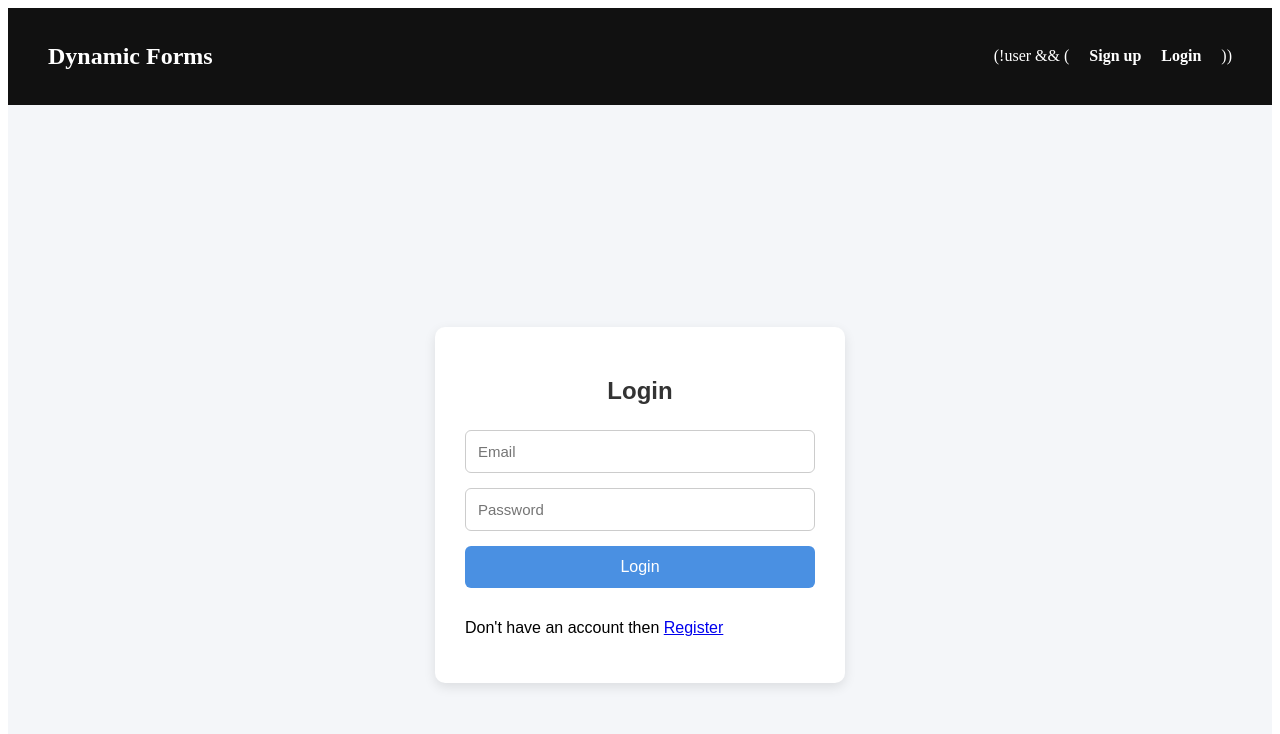
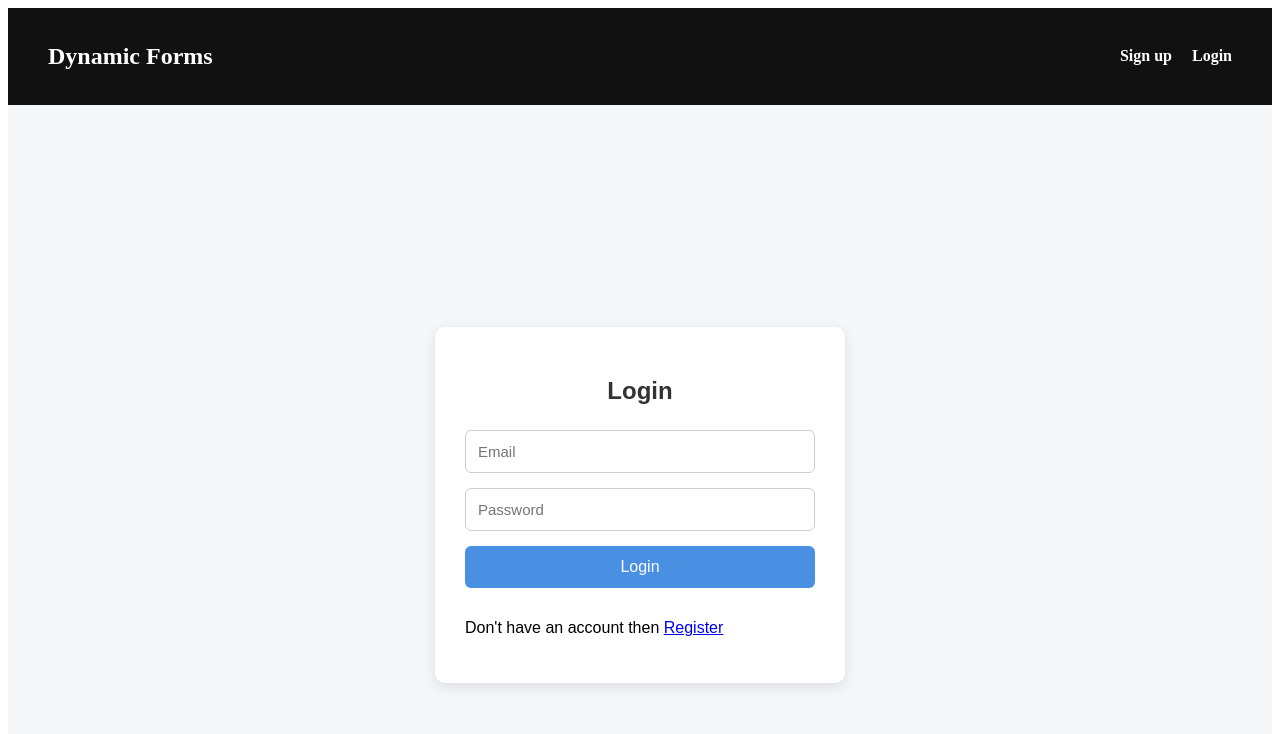
Before and after one commit to VaishnaviDS/Form_Intern, a React app in the folder frontend/: page /login in a window 1280 px wide. Shown: the top 734 px of the page. Built offline with nearby package versions, Linux system fonts and the light colour scheme; the HTML template or start-up script is replaced by a standard one.

Commit message:
Update Header.jsx

```diff
--- a/frontend/src/components/Header.jsx
+++ b/frontend/src/components/Header.jsx
@@ -34,11 +34,11 @@ const Header = () => {
           alignItems: "center",
         }}
       >
-        (!user && (
+        {!user && (
         <>
   <Link to="/register" style={linkStyle}>Sign up</Link>
 <Link to="/login" style={linkStyle}>Login</Link>
-        </>))
+        </>)}
         {/* ================= USER NAVBAR ================= */}
         {user?.role === "user" && (
           <>
```
